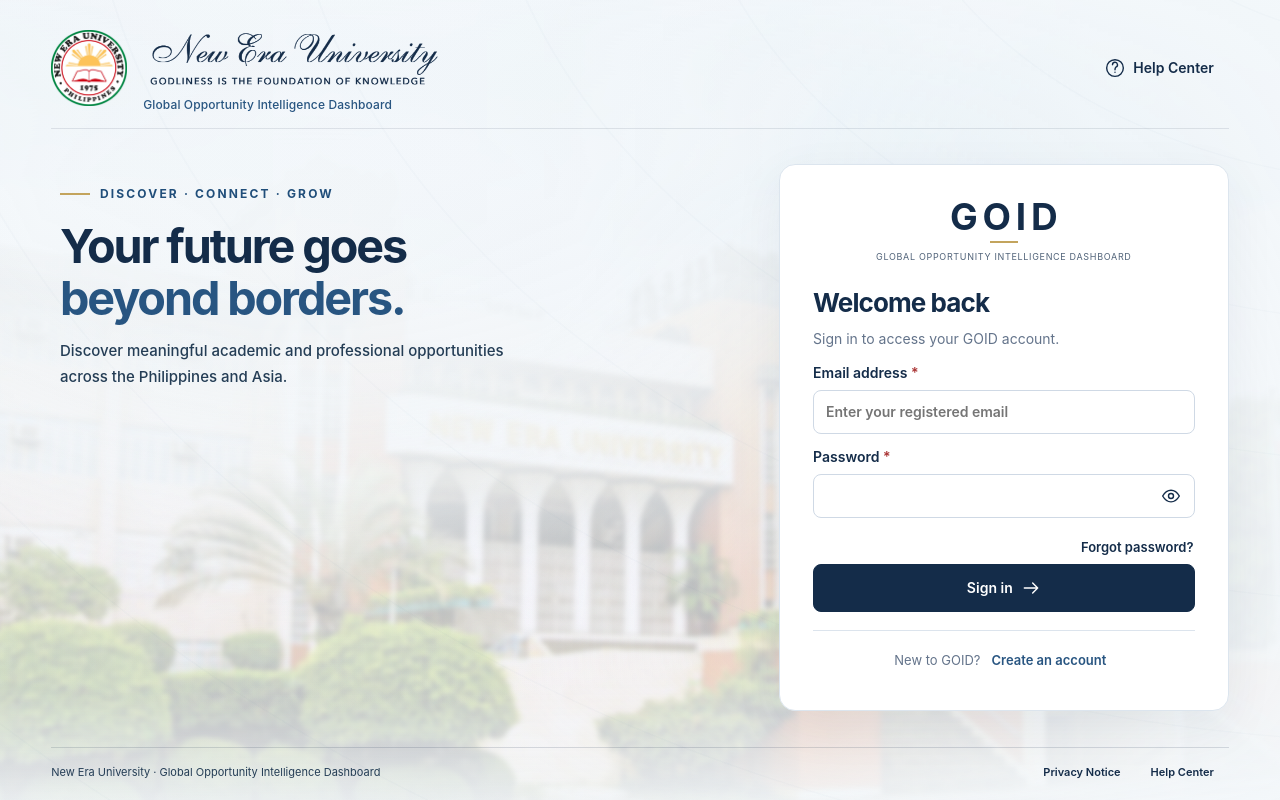
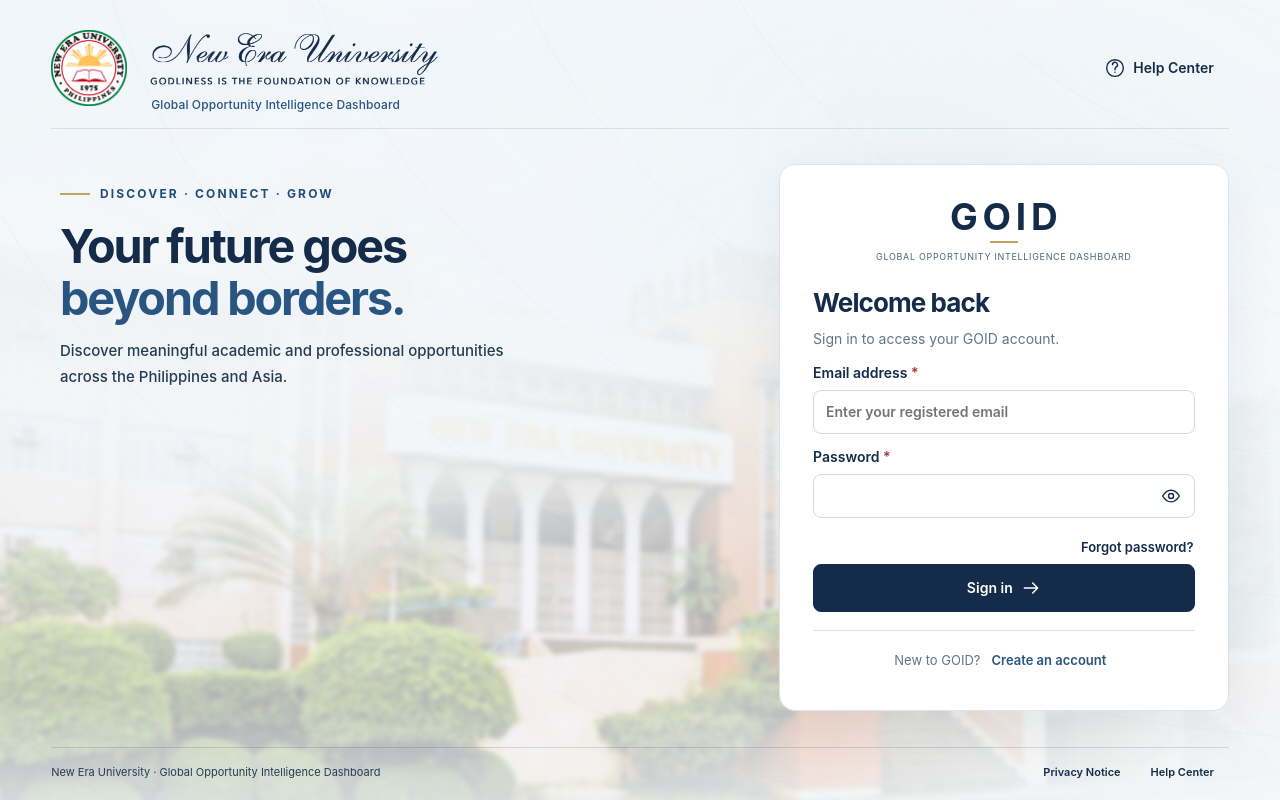
Before and after one commit to neu51st/neu-global-dashboard, a plain HTML site: page index.html in a window 1280 px wide. Drawn offline with nearby package versions, Linux system fonts and the light colour scheme.

Commit message:
Align GOID header with university motto and restore subtle lower campus detail

```diff
--- a/goid.css
+++ b/goid.css
@@ -222,7 +222,7 @@ tbody tr:hover td{background:#f8fafc}
  repeating-radial-gradient(ellipse at 112% -25%,transparent 0 150px,#28558105 151px 152px,transparent 153px 200px),
  linear-gradient(90deg,#f3f7fa28 0%,#f3f7fa18 42%,#f3f7fa60 65%,#f3f7facc 86%,#f3f7faf0 100%),
  radial-gradient(ellipse 72% 57% at 24% 32%,#f3f7faf5 0%,#f3f7fae8 30%,#f3f7fac2 52%,#f3f7fa55 79%,transparent 100%),
- linear-gradient(180deg,#f3f7faf5 0%,#f3f7facc 22%,#f3f7fa66 48%,#f3f7fa44 71%,#f3f7fa88 86%,#f3f7fae8 100%);pointer-events:none}
+ linear-gradient(180deg,#f3f7faf5 0%,#f3f7facc 22%,#f3f7fa66 48%,#f3f7fa32 71%,#f3f7fa60 86%,#f3f7fabc 100%);pointer-events:none}
 .auth-intro{align-self:start;padding-top:clamp(18px,4vh,42px)}
 .auth-intro .eyebrow{color:#204e7a}
 .auth-intro h1{color:#142c49}
@@ -247,3 +247,8 @@ tbody tr:hover td{background:#f8fafc}
  .auth:before{animation-name:goid-campus-soft-mobile-reveal}
  @keyframes goid-campus-soft-mobile-reveal{from{opacity:0}to{opacity:.56}}
 }
+
+/* Align the system name with the visible left edge of the institutional motto. */
+.auth-header .auth-brand-text>span{padding-inline-start:8px}
+@media(min-width:761px) and (max-height:780px){.auth-login .auth-header .auth-brand-text>span{padding-inline-start:7px}}
+@media(max-width:760px){.auth-header .auth-brand-text>span{padding-inline-start:6px}}
```
